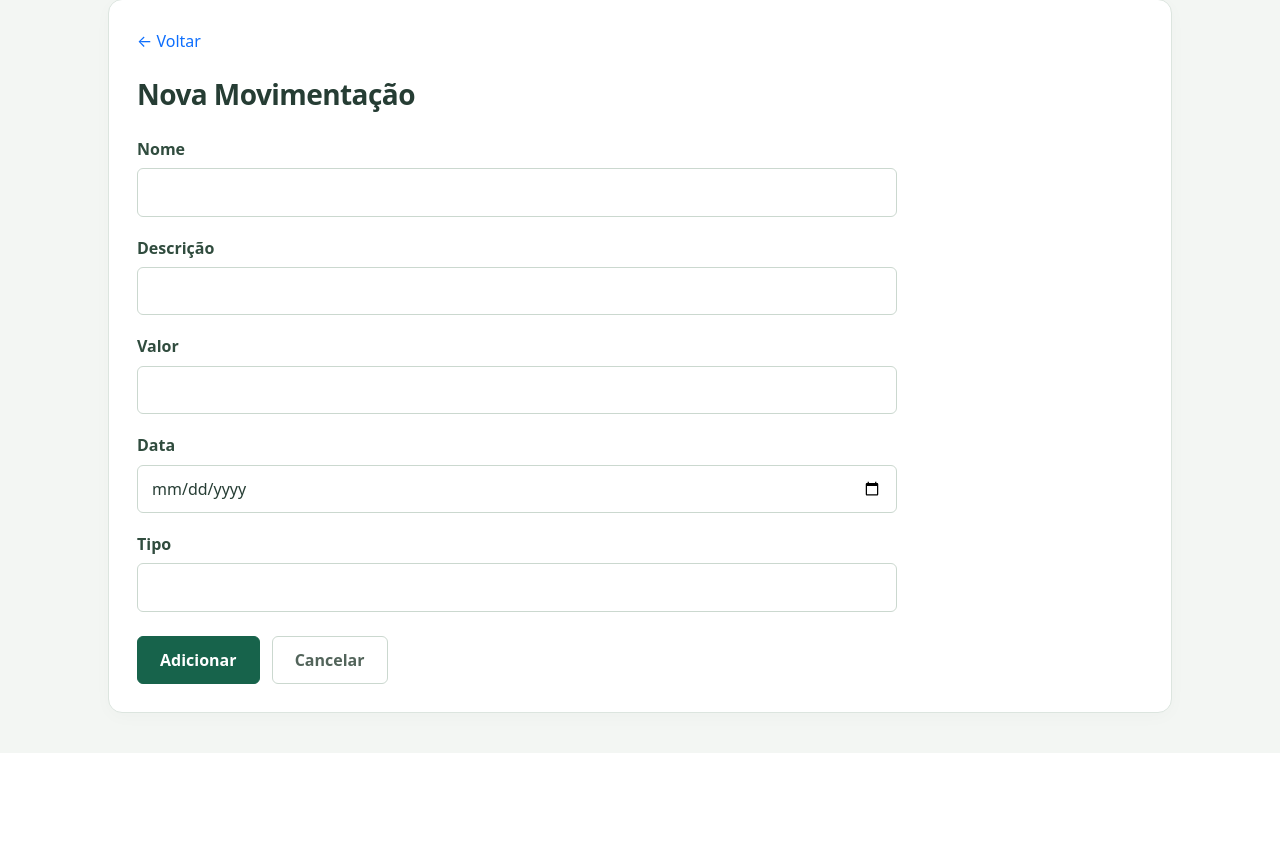
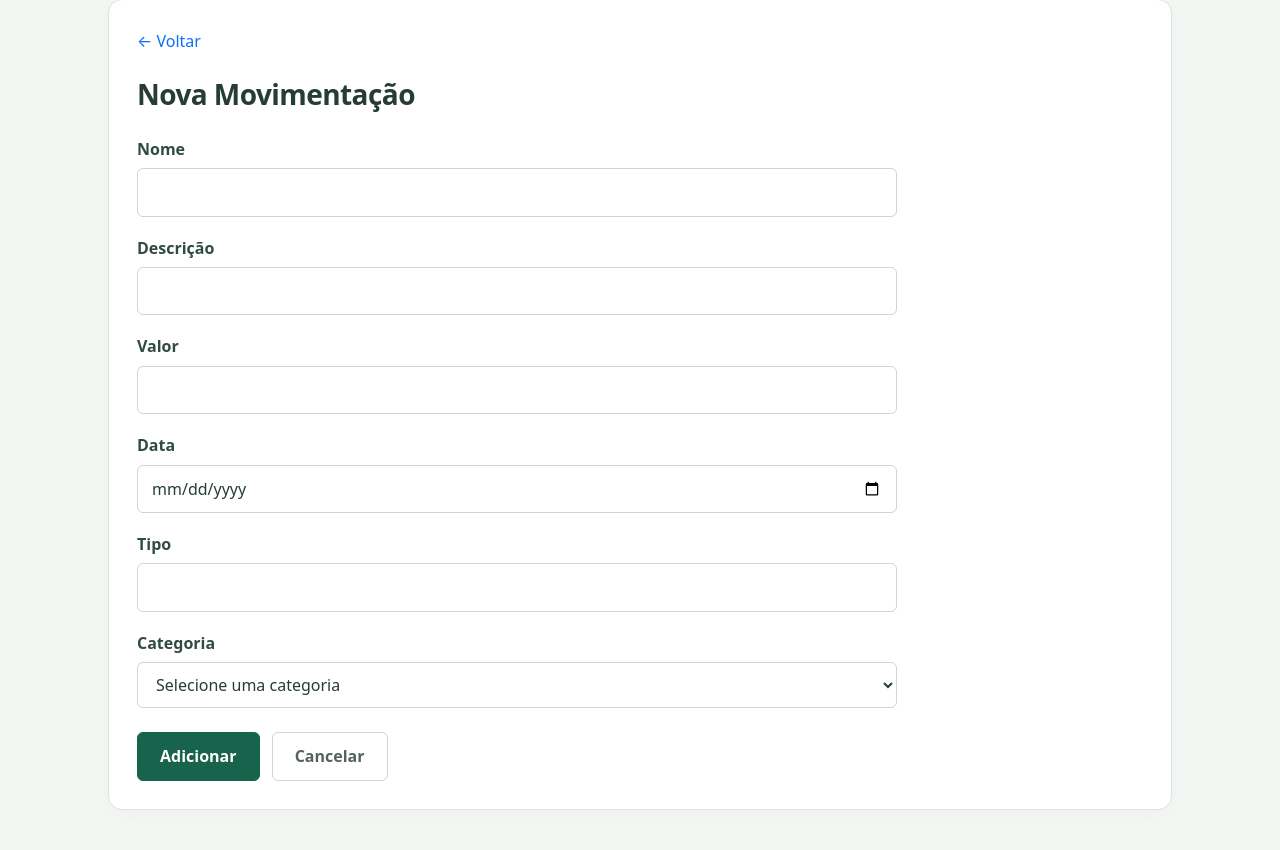
Before and after one commit to delciomar/controle_financeiro, a Node project: template views/movimentacao/add.ejs in a window 1280 px wide. Shown: the part 288-1138 px from the top of the page. Before the commit the page ends 1014 px from the top, so only its background shows below. Run offline with Node 20 templates, Linux system fonts and the light colour scheme; the template is opened without the code that fills it, so the values that code supplies are empty.

Commit message:
add um txt

```diff
--- a/index.js
+++ b/index.js
@@ -90,8 +90,8 @@ app.get('/categoria/add',  (req, res) => {
 })
 //Rota POST pra gravar no Banco de Dados
 app.post('/categoria/add',  async (req, res) => {
-  const {nome,tipo,descricao} = req.body
-  await Categoria.create({nome,tipo,descricao})
+  const {tipo} = req.body
+  await Categoria.create({tipo})
   res.render("categoria/add");
 })
 
@@ -109,30 +109,61 @@ app.get('/categoria/upd/:id', async  (req, res) => {
 })
 
 app.post('/categoria/upd/:id',  async (req, res) => {
-  const {nome,tipo,descricao} = req.body
-  await Categoria.findByIdAndUpdate(req.params.id, {nome,tipo,descricao})
+  const {tipo} = req.body
+  await Categoria.findByIdAndUpdate(req.params.id, {tipo})
    const categorias = await Categoria.find()
   res.render("categoria/lst", {categorias});
 })
+
+//rota para pesquisar instrumento por nome
+app.post('/categoria', async (req, res) => {
+  const { pesquisar } = req.body;
+  const categorias = await Categoria.find({
+    tipo: new RegExp(pesquisar, 'i')
+  });
+  res.render("categoria/lst", { categorias });
+})
+
 
 // especie em cima
 
 //
 
-app.get('/movimentacao/add', (req, res) => {
+/*app.get('/movimentacao/add', (req, res) => {
     res.render("movimentacao/add");
 })
+*/
+
+app.get('/movimentacao/add', async (req, res) => {
+  const categorias = await Categoria.find();
+  res.render("movimentacao/add", { categorias });
+})
+
 
 app.get('/movimentacao', async (req, res) => {
-    const movimentacoes = await Movimentacao.find()
+    const movimentacoes = await Movimentacao.find().populate("categoria_id")
     res.render("movimentacao/lst", {movimentacoes});
 })
 
-app.post('/movimentacao/add',  async (req, res) => {
+/*app.post('/movimentacao/add',  async (req, res) => {
   const {nome,descricao,valor,data,tipo} = req.body
   await Movimentacao.create({nome,descricao,valor,data,tipo})
   res.render("movimentacao/add");
-})
+}) */
+
+app.post('/movimentacao/add', async (req, res) => {
+  const {nome, descricao , valor, data, tipo, categoria_id} = req.body;
+
+  await Movimentacao.create({
+    nome,
+    descricao,
+    valor,
+    data,
+    tipo,
+    categoria_id
+  });
+  res.redirect("/movimentacao/add");
+});
 
 app.get('/movimentacao/del/:id', async (req, res) => {
   await Movimentacao.findByIdAndDelete(req.params.id)
@@ -154,7 +185,7 @@ app.post('/movimentacao/upd/:id',  async (req, res) => {
 })
 
 //rota para pesquisar instrumento por nome
-app.post('/movimentacao/lst', async (req, res) => {
+app.post('/movimentacao', async (req, res) => {
   const { pesquisar } = req.body;
   const movimentacoes = await Movimentacao.find({
     nome: new RegExp(pesquisar, 'i')
--- a/models/Categoria.js
+++ b/models/Categoria.js
@@ -1,8 +1,6 @@
 import conexao from "../config/conexao.js";
 const CategoriaSchema = new conexao.Schema({
-  nome: { type: String,required: true},
-  tipo: {type: String,required: true},
-  descricao: { type: String,required: true}
+  tipo: {type: String,required: true}
 });
 const Categoria =
 conexao.model("Categoria", CategoriaSchema);
--- a/views/categoria/add.ejs
+++ b/views/categoria/add.ejs
@@ -4,13 +4,8 @@
         <h3>Nova Categoria</h3>
 
         <form method="post">
-            <p>Nome</p>
-            <input type="text" name="nome" required>
             <p>Tipo</p>
             <input type="text" name="tipo" required>
-            <p>Descrição</p>
-            <input type="text" name="descricao" required>
-
             <br><br>
             <button type="submit">Adicionar</button>
             <button type="reset">Cancelar</button>
--- a/views/categoria/upd.ejs
+++ b/views/categoria/upd.ejs
@@ -9,14 +9,8 @@
         <form method="post">
             <p>ID</p>
             <input type="text" name="id" value="<%=categoria.id%>" readonly>
-            <p>Nome</p>
-            <input name="nome" type="text" value="<%=categoria.tipo%>">
-            <br>
             <p>Tipo</p>
             <input name="tipo" type="text" value="<%=categoria.tipo%>">
-            <br>
-            <p>Descrição</p>
-            <input type="text" name="descricao" value="<%=categoria.descricao%>">
 
             <br><br>
             <button type="submit">Salvar</button>
--- a/views/movimentacao/add.ejs
+++ b/views/movimentacao/add.ejs
@@ -1,26 +1,44 @@
-<%- include('../cabecalho')%>
+<%- include('../cabecalho') %>
+
     <div>
-        <tr><a href="/movimentacao"> ← Voltar </a></tr>
+        <a href="/movimentacao">← Voltar</a>
+
         <h3>Nova Movimentação</h3>
 
-        <form method="post">
+        <form method="post" action="/movimentacao/add">
+
             <p>Nome</p>
             <input type="text" name="nome" required>
+
             <p>Descrição</p>
             <input type="text" name="descricao" required>
+
             <p>Valor</p>
-            <input type="number" name="valor" required>
+            <input type="number" name="valor" step="0.01" required>
+
             <p>Data</p>
             <input type="date" name="data" required>
+
             <p>Tipo</p>
             <input type="text" name="tipo" required>
 
+            <p>Categoria</p>
+
+            <select name="categoria_id" required>
+                <option value="">Selecione uma categoria</option>
+
+                <% categorias.forEach(categoria=> { %>
+                    <option value="<%= categoria._id %>">
+                        <%= categoria.tipo %>
+                    </option>
+                    <% }); %>
+
+            </select>
+
             <br><br>
+
             <button type="submit">Adicionar</button>
             <button type="reset">Cancelar</button>
+
         </form>
     </div>
-
-    </body>
-
-    </html>
```
Also changed, not shown: models/Movimentacao.js (+6 -1 lines), views/categoria/lst.ejs (+4 -13 lines), views/movimentacao/lst.ejs (+12 -2 lines).
